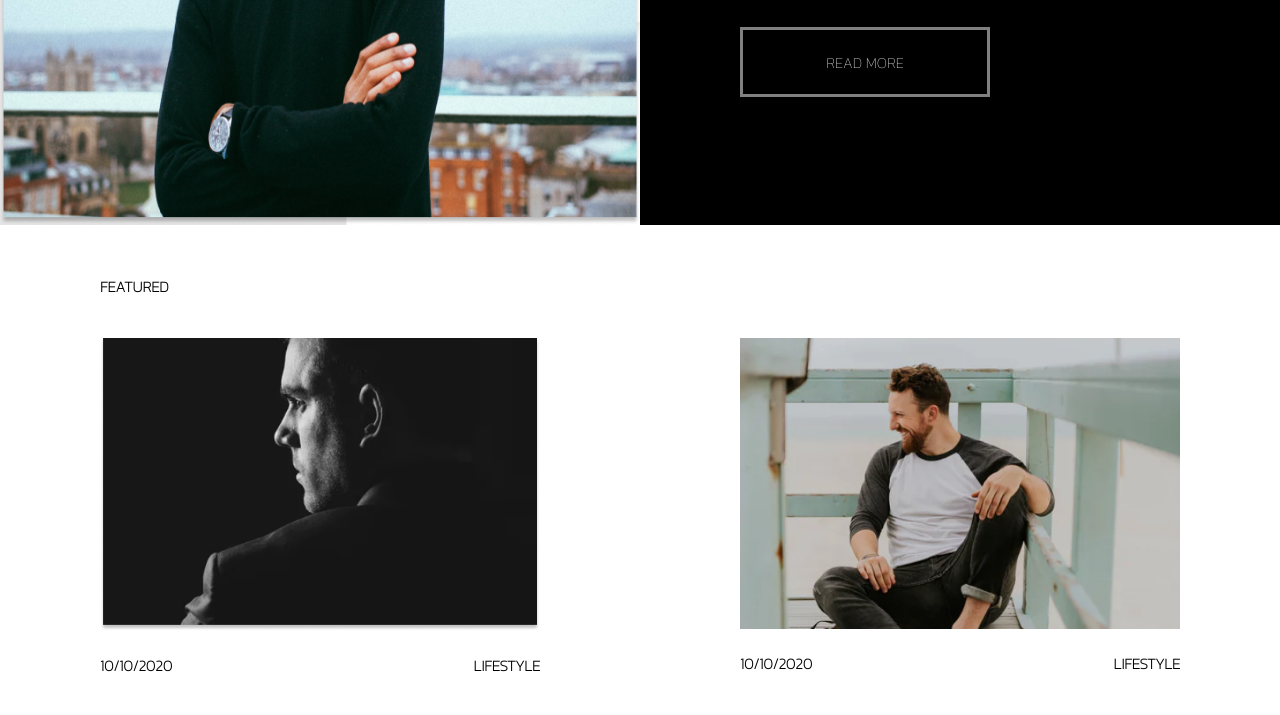
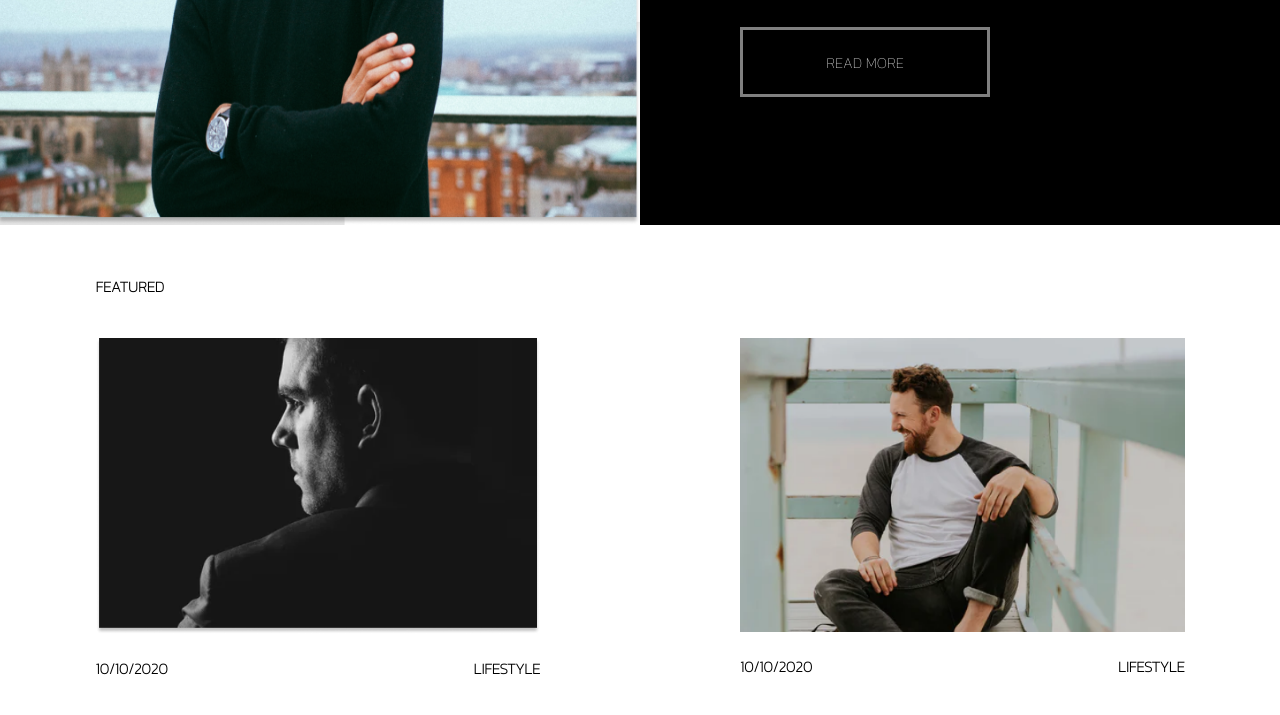
Before and after one commit to OlyaNovik/HW_Logos, a plain HTML site: page HW8/index.html in a window 1280 px wide. Shown: the part 465-1180 px from the top of the page. Drawn offline with Linux system fonts and the light colour scheme; a web font is replaced by a local one.

Commit message:
Change folder and hw8

```diff
--- a/HW8/index.html
+++ b/HW8/index.html
@@ -29,6 +29,7 @@
          </div></div>
    </header>
    <main>
+       <div class="main_contsiner">
 <div class="header_container">
     <!-- <div class="img_one"> -->
         <img class="img_one" src="image/1img.png" alt="">
@@ -259,6 +260,7 @@
         </button>
         </div>
 </div>
+</div>
    </main>
 
    <footer>
--- a/HW8/style2.scss
+++ b/HW8/style2.scss
@@ -16,7 +16,11 @@
     height: $height;
     cursor: pointer;
 }
-
+main{
+    display: flex;
+    justify-content: center;
+    align-items: center;
+}
 
 // @media(max-width:320px){
 
```
Also changed, not shown: HW8/style2.css, JavaScript/HW.JS1/index.html (renamed from js1/index.html), JavaScript/HW.JS1/script.js (renamed from js1/script.js), JavaScript/HW.JS2/index.html (renamed from j2/index.html), JavaScript/HW.JS2/script.js (renamed from j2/script.js), JavaScript/HW.JS3/index.html (renamed from js6/index.html), JavaScript/HW.JS3/script.js (renamed from js6/script.js), 3 other files.
